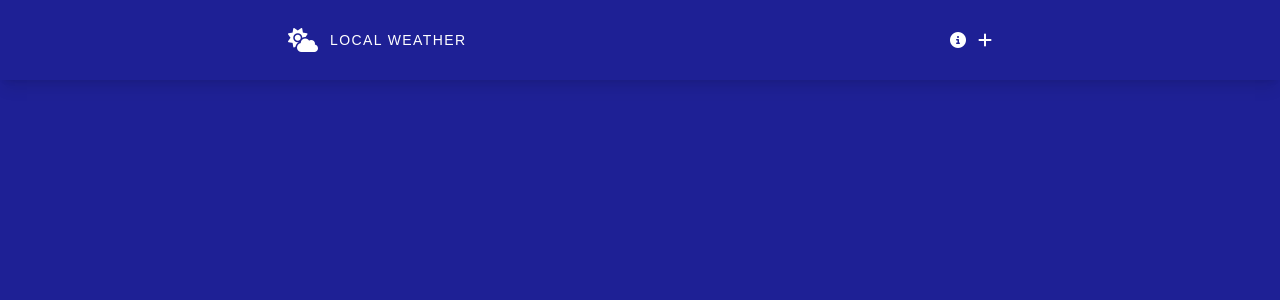
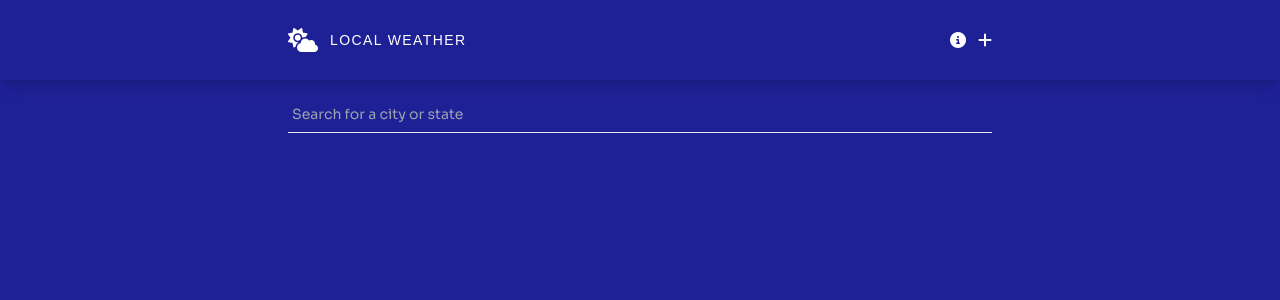
Before and after one commit to eigdoyr/weather-app, a Vue app: page / in a window 1280 px wide. Shown: the top 300 px of the page. Built offline with nearby package versions, Linux system fonts and the light colour scheme.

Commit message:
feat: add city search

```diff
--- a/package.json
+++ b/package.json
@@ -8,6 +8,7 @@
     "preview": "vite preview"
   },
   "dependencies": {
+    "axios": "^1.4.0",
     "vue": "^3.3.2",
     "vue-router": "^4.2.0"
   },
--- a/src/views/HomeView.vue
+++ b/src/views/HomeView.vue
@@ -1,7 +1,54 @@
 <template>
-  <div></div>
+  <main class="font-['Sora'] text-sm container text-white">
+    <div class="pt-4 mb-8 relative">
+      <input
+        @input="getSearchResults"
+        type="text"
+        v-model="searchQuery"
+        placeholder="Search for a city or state"
+        class="py-2 px-1 w-full bg-transparent border-b focus:border-white focus:outline-none"
+      />
+      <ul
+        v-if="mapboxSearchResults"
+        class="absolute bg-weather-secondary text-white w-full shadow-md py2 px-1 top-[66px]"
+      >
+        <li
+          v-for="searchResult in mapboxSearchResults"
+          :key="searchResult.id"
+          class="py-2 cursor-pointer"
+        >
+          {{ searchResult.place_name }}
+        </li>
+      </ul>
+    </div>
+  </main>
 </template>
 
-<script setup></script>
+<script setup>
+import { ref } from "vue";
+import axios from "axios";
+
+const mapboxAPIKey =
+  "pk.eyJ1Ijoiam9obmtvbWFybmlja2kiLCJhIjoiY2t5NjFzODZvMHJkaDJ1bWx6OGVieGxreSJ9.IpojdT3U3NENknF6_WhR2Q";
+const searchQuery = ref("");
+const queryTimeout = ref(null);
+const mapboxSearchResults = ref(null);
+
+const getSearchResults = () => {
+  clearTimeout(queryTimeout.value); // Lazy search - clear default timeout when user enter a letter to search bar and when user stop typing this won't run again then reach out to lazy location api
+  queryTimeout.value = setTimeout(async () => {
+    if (searchQuery.value !== "") {
+      const result = await axios.get(
+        `https://api.mapbox.com/geocoding/v5/mapbox.places/${searchQuery.value}.json?access_token=${mapboxAPIKey}&types=place`
+      );
+      mapboxSearchResults.value = result.data.features;
+      // console.log(mapboxSearchResults.value);
+      return;
+    }
+    //This never gets executed if search is true
+    mapboxSearchResults.value = null;
+  }, 300);
+};
+</script>
 
 <style lang="scss" scoped></style>
```
Also changed, not shown: 1 other file (tests, documents, lock files or other folders).
